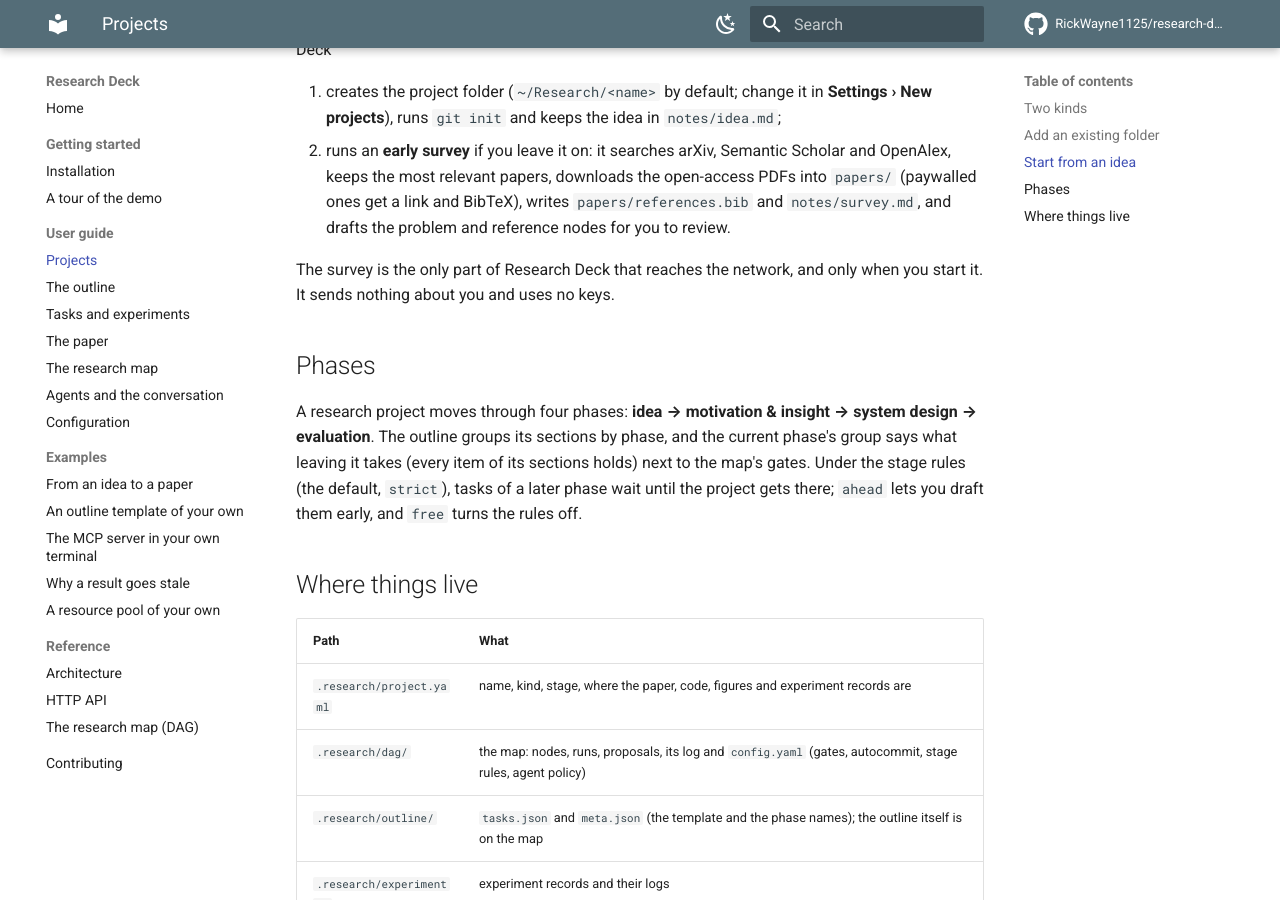
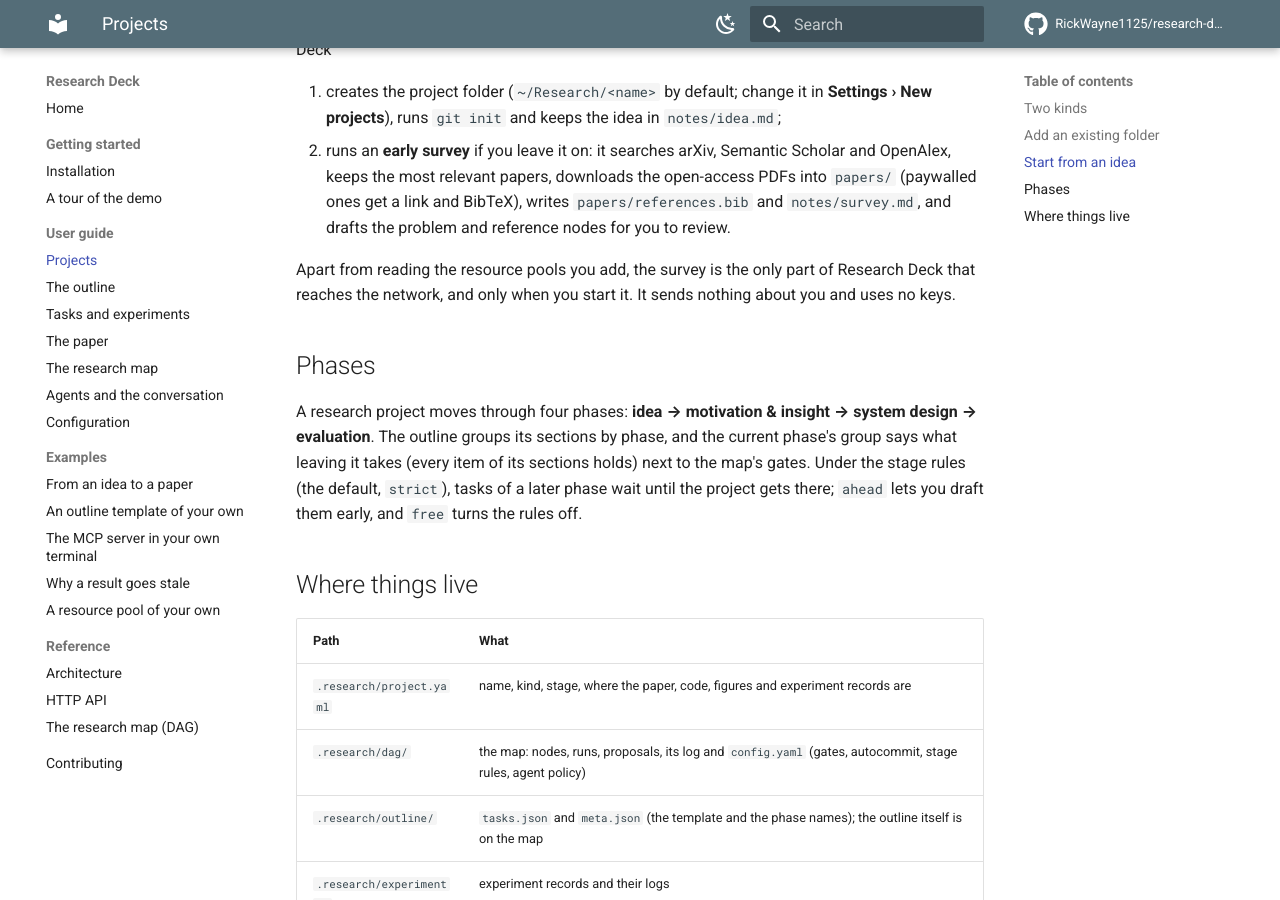
Before and after one commit to RickWayne1125/research-deck, an MkDocs documentation site: the page built from docs/guide/projects.md, in a window 1280 px wide and 900 px high, scrolled down 881 px. Built offline with MkDocs 1.6.1 and Material for MkDocs 9.7.7, drawn with Linux system fonts in a browser that asks for light colours; comment, search, counter and statistics services are not loaded.

Commit message:
README: add a simplified architecture diagram
A Mermaid diagram under "How it fits together": the browser, the server on
127.0.0.1, the Claude Code / Codex CLI runs and their MCP tools, the files it
keeps, and the optional outside parts (Tailscale access, the early survey's
search services, resource pools) drawn dashed.

The diagram showed a sentence that no longer held: the early survey is not the
only part that reaches the network, since a resource pool with a command or
HTTP source is read through it. Corrected in the README, ARCHITECTURE.md and
the projects guide.

Co-Authored-By: Claude Opus 5.5 <noreply@anthropic.com>

```diff
--- a/docs/guide/projects.md
+++ b/docs/guide/projects.md
@@ -30,8 +30,8 @@ Project menu → **New from an idea…**: paste the idea, or upload a `.md`, `.t
    relevant papers, downloads the open-access PDFs into `papers/` (paywalled ones get a link and BibTeX), writes
    `papers/references.bib` and `notes/survey.md`, and drafts the problem and reference nodes for you to review.
 
-The survey is the only part of Research Deck that reaches the network, and only when you start it. It sends nothing
-about you and uses no keys.
+Apart from reading the resource pools you add, the survey is the only part of Research Deck that reaches the network,
+and only when you start it. It sends nothing about you and uses no keys.
 
 ## Phases
 
```
Also changed, not shown: README.md (+36 -3 lines), docs/ARCHITECTURE.md (+2 -1 lines).
